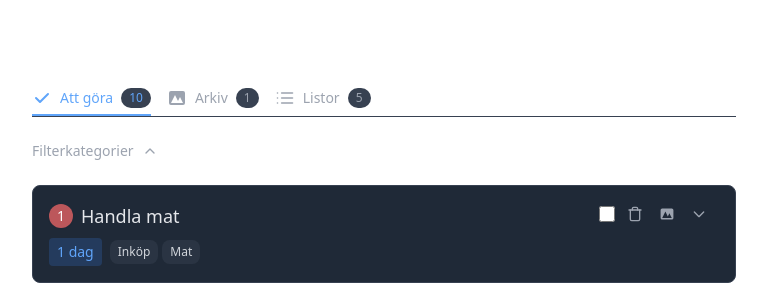
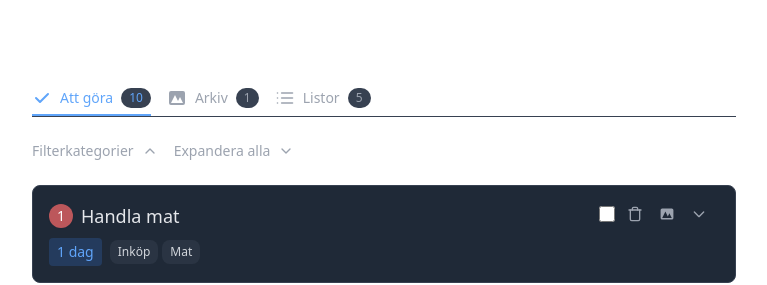
Before and after one commit to SebastianUdden/2-of-us, a React (Vite) app: page / in a window 1280 px wide. Shown: the top 285 px of the page, without its empty margins (256-1023 px from the left). Built offline with nearby package versions, Linux system fonts and the light colour scheme.

Commit message:
add expand/minimize all

```diff
--- a/src/components/Body.tsx
+++ b/src/components/Body.tsx
@@ -49,6 +49,8 @@ const Body = () => {
   const [isHeaderVisible, setIsHeaderVisible] = useState(true);
   const [isCategoriesExpanded, setIsCategoriesExpanded] = useState(false);
   const [expandedListId, setExpandedListId] = useState<string | null>(null);
+  const [isAllExpanded, setIsAllExpanded] = useState(false);
+  const [isAllExpandedMode, setIsAllExpandedMode] = useState(false);
 
   // Get all unique labels from tasks and lists
   const allLabels = Array.from(
@@ -693,8 +695,8 @@ const Body = () => {
                     lists: lists.length,
                   }}
                 />
-                <div className="flex flex-wrap gap-2">
-                  <div className="w-full">
+                <div className="flex flex-wrap gap-2 w-full">
+                  <div className="flex flex-row w-full justify-between">
                     <button
                       onClick={() =>
                         setIsCategoriesExpanded(!isCategoriesExpanded)
@@ -706,6 +708,31 @@ const Body = () => {
                       </span>
                       <MinimizeIcon
                         isMinimized={!isCategoriesExpanded}
+                        className="w-4 h-4"
+                      />
+                    </button>
+                    <button
+                      onClick={() => {
+                        setIsAllExpandedMode(!isAllExpandedMode);
+                        setIsAllExpanded(!isAllExpanded);
+                        if (isAllExpanded) {
+                          setExpandedTaskId(null);
+                          setExpandedListId(null);
+                        } else {
+                          // Expand all tasks and lists
+                          const allTaskIds = tasks.map((task) => task.id);
+                          const allListIds = lists.map((list) => list.id);
+                          setExpandedTaskId(allTaskIds[0] || null);
+                          setExpandedListId(allListIds[0] || null);
+                        }
+                      }}
+                      className="flex items-center gap-2 text-gray-400 hover:text-gray-300 transition-colors mb-2 ml-4"
+                    >
+                      <span className="text-xs sm:text-sm whitespace-nowrap">
+                        {isAllExpanded ? "Minimera alla" : "Expandera alla"}
+                      </span>
+                      <MinimizeIcon
+                        isMinimized={isAllExpanded}
                         className="w-4 h-4"
                       />
                     </button>
@@ -771,7 +798,7 @@ const Body = () => {
                         onDelete={handleListDelete}
                         onUpdate={handleListUpdate}
                         onLabelClick={handleListLabelClick}
-                        selectedLabel={selectedLabel}
+                        selectedLabel={selectedLabel || ""}
                         onConvertToTask={handleListConvertToTask}
                         onPriorityChange={handleListPriorityChange}
                         totalLists={sortedLists.length}
@@ -779,7 +806,9 @@ const Body = () => {
                         isCollapsed={isCollapsed}
                         onHeightChange={handleListHeight}
                         showPriorityControls={sortField === "priority"}
-                        expandedListId={expandedListId}
+                        expandedListId={
+                          isAllExpandedMode ? list.id : expandedListId
+                        }
                         setExpandedListId={setExpandedListId}
                       />
                     ))
@@ -810,7 +839,9 @@ const Body = () => {
                       onLabelClick={handleLabelClick}
                       selectedLabel={selectedLabel || ""}
                       onAddSubtask={handleAddSubtask}
-                      expandedTaskId={expandedTaskId}
+                      expandedTaskId={
+                        isAllExpandedMode ? task.id : expandedTaskId
+                      }
                       setExpandedTaskId={setExpandedTaskId}
                       showPriorityControls={sortField === "priority"}
                       currentSortField={sortField}
```
